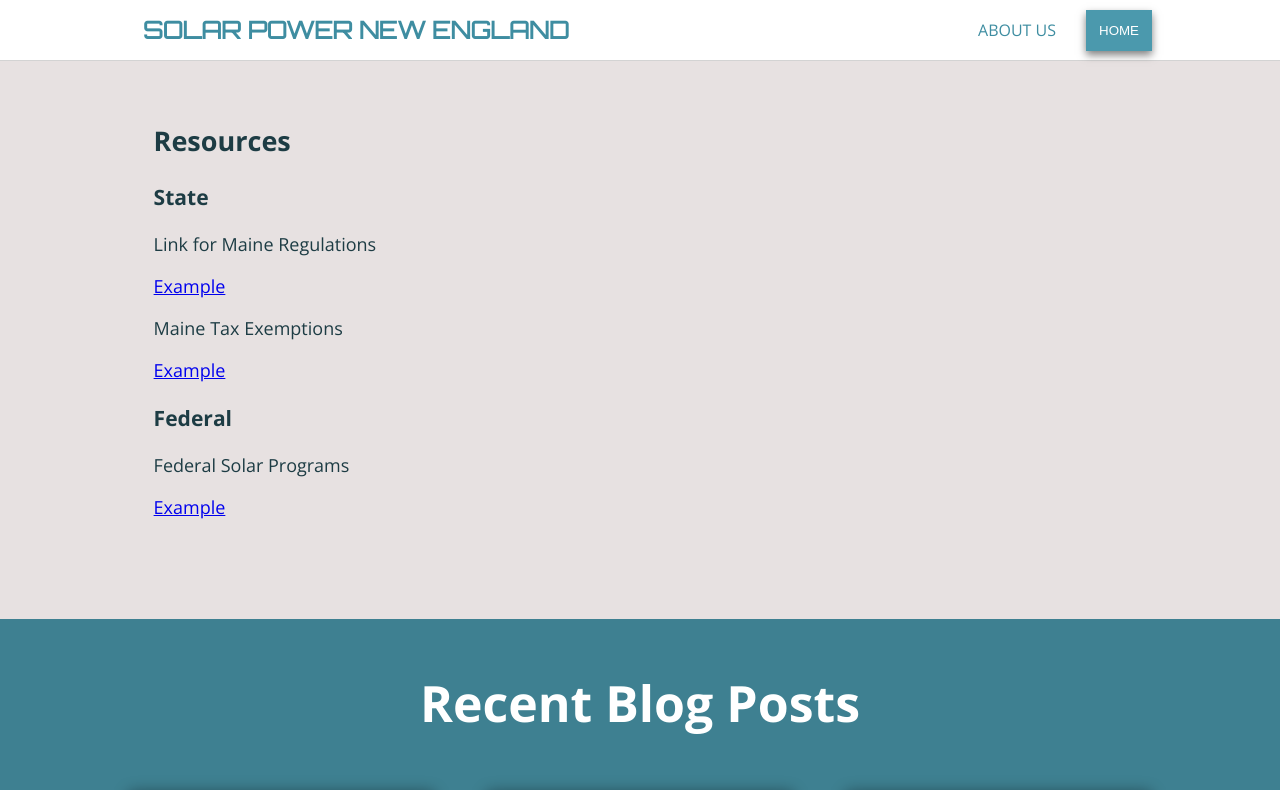
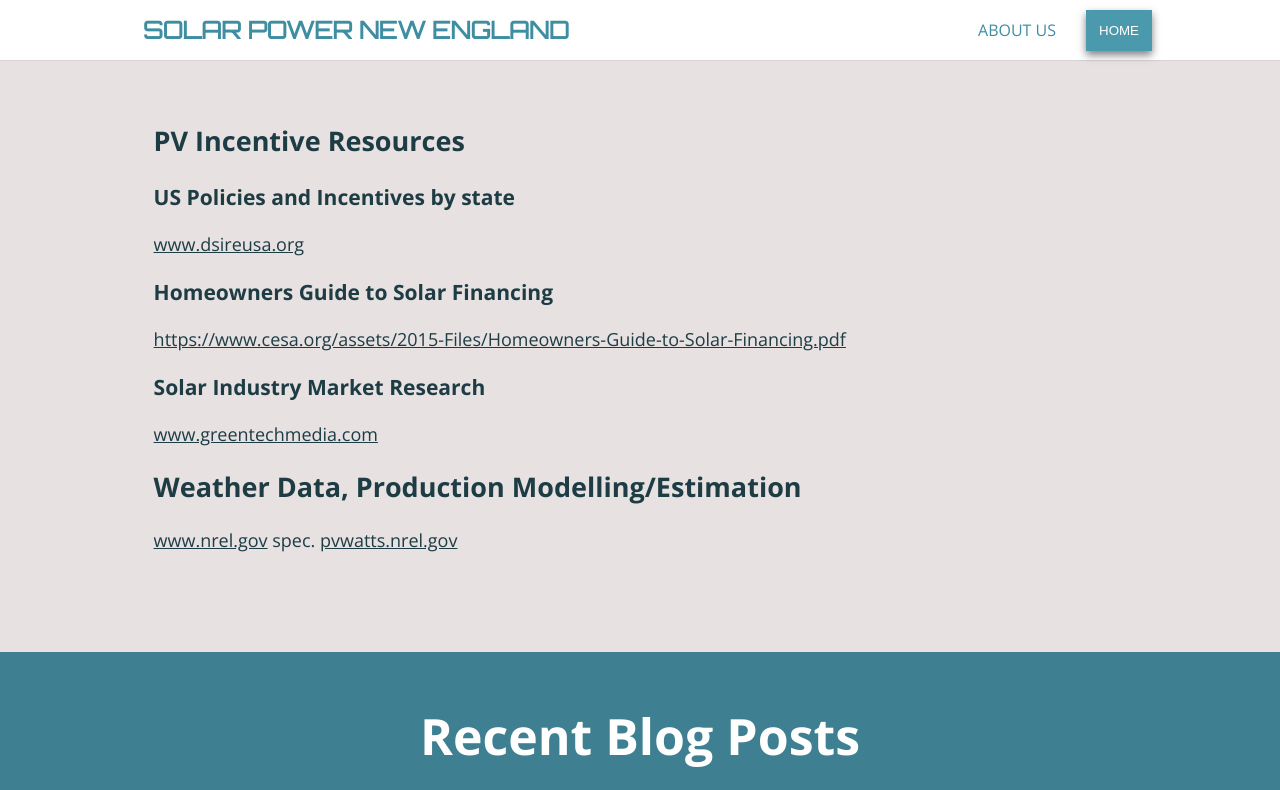
Before and after one commit to robitaille1/solar-ne, a React (Create React App) app: page /resources in a window 1280 px wide. Shown: the top 790 px of the page. Built offline with nearby package versions, Linux system fonts and the light colour scheme.

Commit message:
added content to resources page - styling for same

```diff
--- a/src/components/ResourcesSection/ResourcesSection.js
+++ b/src/components/ResourcesSection/ResourcesSection.js
@@ -2,8 +2,27 @@ import React from "react";
 
 const resourcesSection = () => (
   <>
-    <h2>Resources</h2>
-    <h3>State</h3>
+    <h2>PV Incentive Resources</h2>
+    <h3>US Policies and Incentives by state</h3>
+    <a href="www.dsireusa.org">www.dsireusa.org</a>
+    <h3>Homeowners Guide to Solar Financing</h3>
+    <a href="  https://www.cesa.org/assets/2015-Files/Homeowners-Guide-to-Solar-Financing.pdf">
+      {" "}
+      https://www.cesa.org/assets/2015-Files/Homeowners-Guide-to-Solar-Financing.pdf
+    </a>
+    <h3>Solar Industry Market Research</h3>
+    <a href="www.greentechmedia.com">www.greentechmedia.com</a>
+    <h2>Weather Data, Production Modelling/Estimation</h2>
+    <a href="www.nrel.gov">www.nrel.gov</a>
+    <span> spec. </span>
+    <a
+      href="pvwatts.nrel.gov
+"
+    >
+      pvwatts.nrel.gov
+    </a>
+
+    {/* <h3>State</h3>
     <p>Link for Maine Regulations</p>
     <a href="#" className="contact-link">
       Example
@@ -16,7 +35,7 @@ const resourcesSection = () => (
     <p>Federal Solar Programs</p>
     <a href="#" className="contact-link">
       Example
-    </a>
+    </a> */}
   </>
 );
 
--- a/src/containers/PageLayout/PageLayout.js
+++ b/src/containers/PageLayout/PageLayout.js
@@ -4,7 +4,7 @@ import Nav from "../../components/Nav/Nav";
 import BlogSection from "../../components/BlogSection/BlogSection";
 import Footer from "../../components/Footer/Footer";
 
-const pageLayout = props => (
+const pageLayout = (props) => (
   <Wrapper>
     <Nav />
     <Content>{props.children}</Content>
@@ -31,4 +31,10 @@ const Content = styled.section`
       margin: 60px 10%;
     }
   }
+  a {
+    margin: 12px auto;
+    color: rgb(29, 60, 68);
+    &:hover {
+      color: rgba(29, 60, 68, 0.459);
+    }
 `;
```
